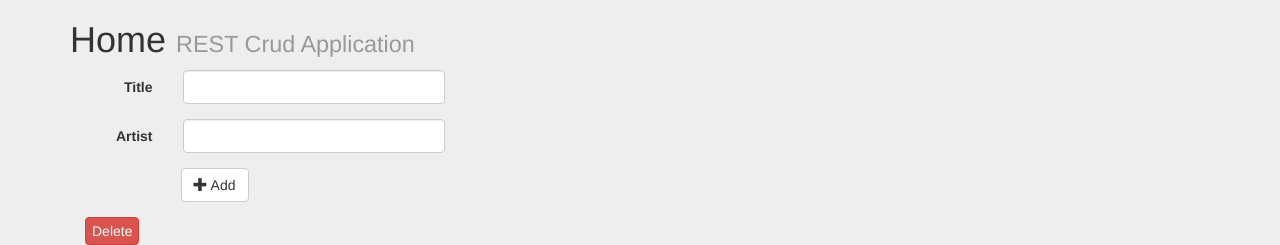
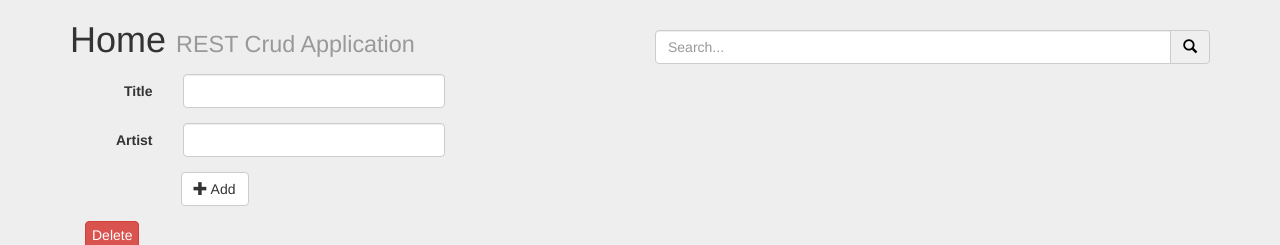
Before and after one commit to moli-php/album-crud, a PHP site: page / in a window 1280 px wide. Shown: the top 245 px of the page. Run offline with PHP 8.4, Linux system fonts and the light colour scheme.

Commit message:
add search box and modify .htaccss and service and model

```diff
--- a/css/style.css
+++ b/css/style.css
@@ -13,3 +13,11 @@ body {
 #delete_selected {
 	padding : 3px 6px;
 }
+
+.search_box{
+	padding : 30px 0px 10px 0px;
+}
+
+.search_btn {
+	border : 1px solid #CCC;
+}
--- a/index.php
+++ b/index.php
@@ -1,6 +1,22 @@
 <?php require_once "header.php"; ?>
+<div class="row">
+<div class="col-md-6">
 
-<h1>Home <small>REST Crud Application</small></h1>
+<h1>
+	Home <small>REST Crud Application</small>
+</h1>
+
+</div>
+<div class="col-md-6">
+    <div class="input-group search_box">
+      <input type="text" class="form-control" placeholder="Search..." id="search">
+      <span class="input-group-btn">
+        <button class="btn btn-defualt search_btn"><i class="glyphicon glyphicon-search"></i></button>
+      </span>
+    </div>
+</div>
+</div>
+
 
 <div class="container">
 	<form class="form form-horizontal" role="form">
--- a/js/js.js
+++ b/js/js.js
@@ -8,6 +8,7 @@ $(function(){
 	var total_records = 0;
 	var ids = []; // used for delete multiple records
 	var page = getPage();
+	var xhr;
 
 	function getPage() {
 		var page = window.location.hash;
@@ -17,8 +18,17 @@ $(function(){
 	}
 
 	function getCrud(page) {
-		$.ajax({
-			url : api_path + 'page/' + page + '/length/' + page_length,
+
+		var search = $.trim($('#search').val()).toLowerCase();
+		search = (search.length) ? '/search/' + search : '';
+
+
+	 	if(xhr && xhr.readyState != 4){
+            xhr.abort();
+        }
+
+		xhr = $.ajax({
+			url : api_path + 'page/' + page + '/length/' + page_length + search,
 			type : 'get',
 			dataType : 'json',
 			async : false,
@@ -76,6 +86,12 @@ $(function(){
 	$('table tbody').delegate('input:checkbox', 'click', function(){
 		enabled_disable_delete_button();
 	});
+
+	// search box key up event
+	$('#search').keyup(function(){
+		getCrud(0);
+
+	})
 
 	$('#add_btn').click(function(){
 		var title = $.trim($('#title').val());
```
Also changed, not shown: album.sql (added, +40 -0 lines), api/album.php (+10 -7 lines), api/service.php (+4 -5 lines), .htaccess.
